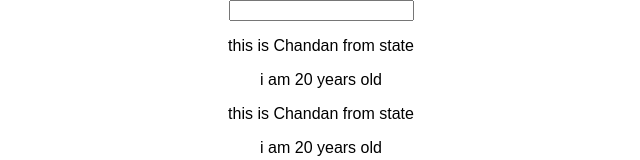
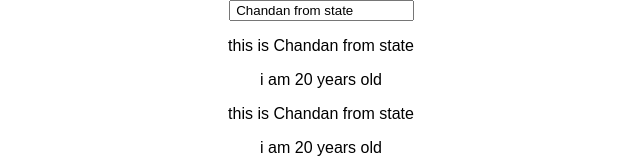
Before and after one commit to Chandan-Saini/react-app-old-script-1.1.5-prctc, a React (Create React App) app: page / in a window 1280 px wide. Shown: the top 160 px of the page, without its empty margins (319-959 px from the left). Built offline with nearby package versions, Linux system fonts and the light colour scheme.

Commit message:
shown prev username inside input field

```diff
--- a/src/App.js
+++ b/src/App.js
@@ -19,7 +19,7 @@ class App extends Component {
     return (
       <div className="App">
 
-        <UserInput change={this.stateHandler} />
+        <UserInput change={this.stateHandler} curName={this.state.userName} />
         <UserOutput click={this.stateHandler} userName={this.state.userName} />
         <UserOutput userName={this.state.userName} />
         <UserOutput userName={"akku"} />
--- a/src/UserInput/UserInput.js
+++ b/src/UserInput/UserInput.js
@@ -2,7 +2,7 @@ import React from "react"
 
 const userInput=(props)=>{
 
-    return <input type="text" onChange={props.change}  />
+    return <input type="text" onChange={props.change} value={props.curName} />
 }
 
 export default userInput
--- a/src/UserOutput/UserOutput.js
+++ b/src/UserOutput/UserOutput.js
@@ -4,7 +4,7 @@ const userOutput=(props)=>{
 
     return (
     <div>
-        <p onClick={props.click}>this is {props.userName} </p>
+        <p onClick={props.click} >this is {props.userName} </p>
         <p>i am 20 years old</p>
     </div>
     )
```
